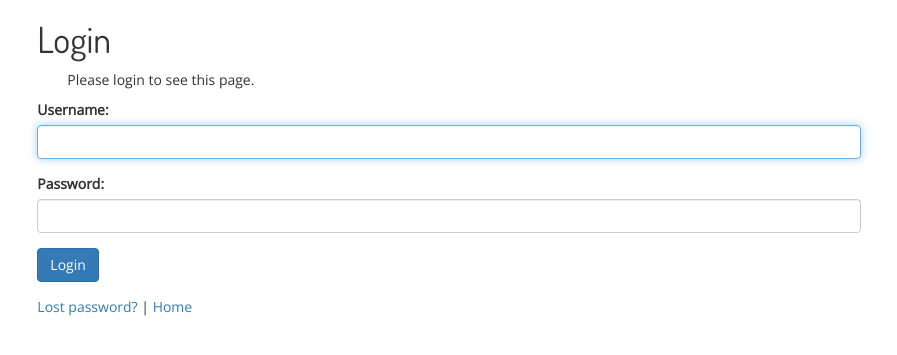
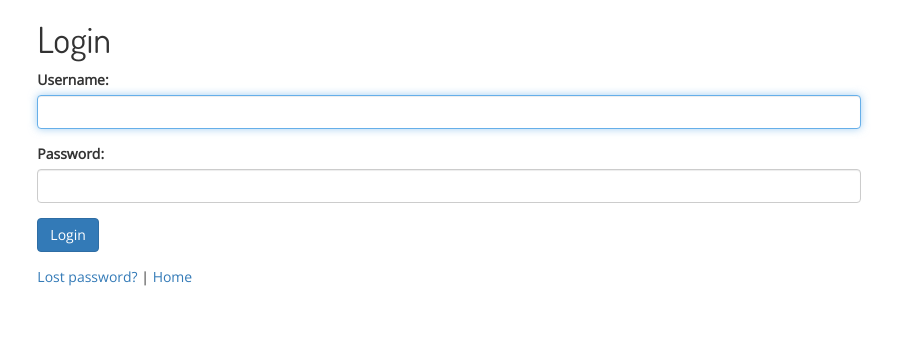
Before and after one commit to edbrook/django-localLibrary, a Django app: a page that uses templates/registration/login.html in a window 1280 px wide. Shown: the top 355 px of the page, without its empty margins (191-1088 px from the left). Run offline with Django 3.2, Linux system fonts and the light colour scheme; some libraries are stand-ins or nearby versions.

Commit message:
Removed notice "login to view" from login page

```diff
--- a/templates/registration/login.html
+++ b/templates/registration/login.html
@@ -9,8 +9,6 @@
         {% if user.is_authenticated %}
             <p>Your account doesn't have access to this page. To proceed,
                 please login with an account that has access.</p>
-        {% else %}
-            <p>Please login to see this page.</p>
         {% endif %}
     {% endif %}
     <form method="post" action="{% url 'login' %}">
```
